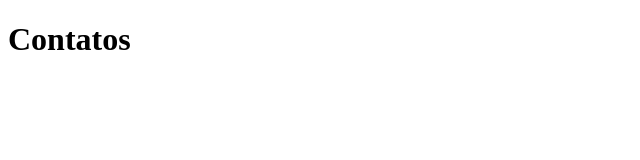
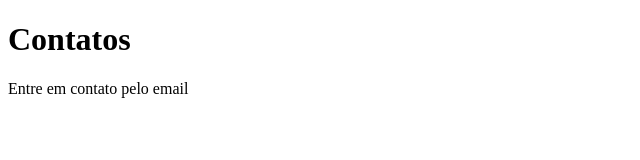
Before and after one commit to Hugoragelli/sistema-de-cadastro, a plain HTML site: page index2.html in a window 1280 px wide. Shown: the whole page, without its empty margins (0-640 px from the left). Drawn offline with Linux system fonts and the light colour scheme.

Commit message:
adicionando email

```diff
--- a/index2.html
+++ b/index2.html
@@ -8,5 +8,7 @@
 </head>
 <body>
     <h1>Contatos</h1>
+    <p>Entre em contato pelo email</p>
+    </p>
 </body>
 </html>
```
